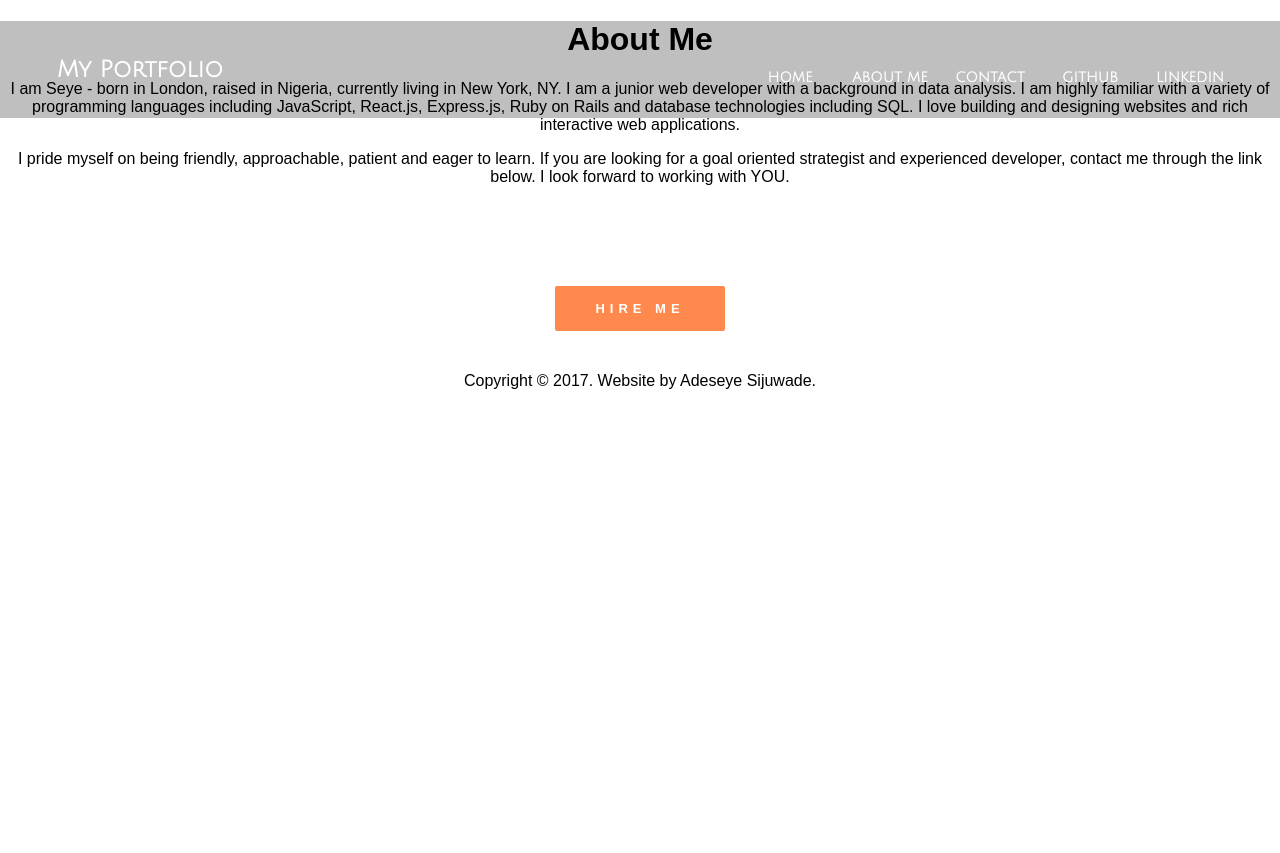
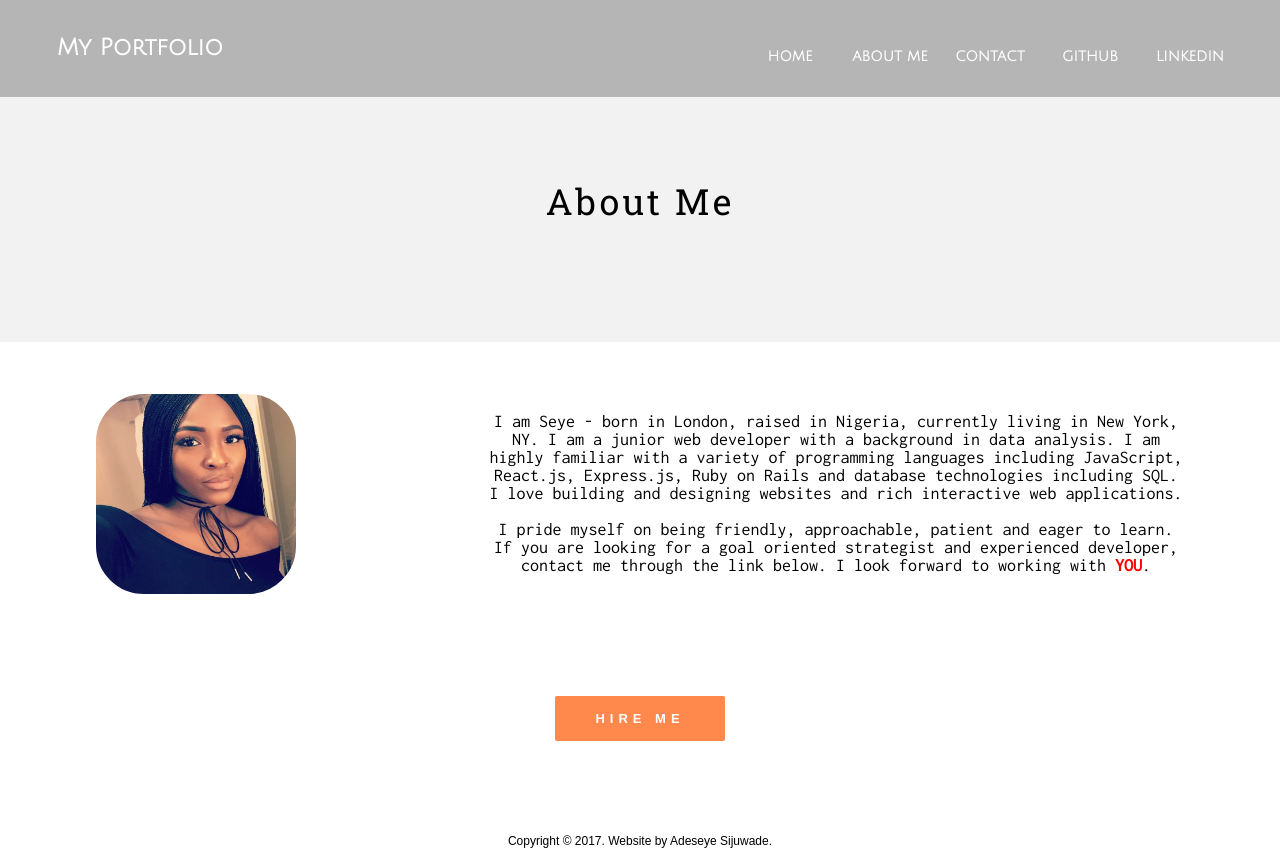
Before and after one commit to seyesij/portfolio, a React (Create React App) app in the folder my_website/: page /about in a window 1280 px wide. Before the commit the page ends 800 px from the top, so only its background shows below. Built offline with nearby package versions, Linux system fonts and the light colour scheme.

Commit message:
update style

```diff
--- a/my_website/src/App.css
+++ b/my_website/src/App.css
@@ -8,7 +8,8 @@
 }
 .projectheading{
   text-align: center;
-  font-family: 'Julius Sans One', sans-serif;
+  font-family: 'Cutive Mono', monospace;
+  text-transform: uppercase;
   font-size: 42px;
 }
 .p1, .p2, .p3, .p4, .p5, .p6, .p7, .p8 {
@@ -23,13 +24,17 @@
   background-size: 100% 100%;
   box-shadow: 0 0 0 1px #fff;
 }
-.work:hover .overlay {
+.work:hover .overlay-inner {
     opacity: 1;
 }
 .overlay {
+  display: flex;
+}
+.overlay-inner {
+    flex-grow: 1;
     height: 248px;
     opacity: 0;
-    width: 353px;
+    width: 350px;
     background: rgba(64, 35, 97, 0.85);
     transition: opacity, 0.3s;
     border: 1px solid rgba(64, 35, 97, 0.8);
@@ -41,9 +46,12 @@
   }
 .overlay-text h5 {
   text-transform: uppercase;
+  font-family: 'Inconsolata', monospace;
+  font-size: 18px;
 }
 .overlay-text p {
   font-size: 14px;
+  font-family: 'Inconsolata', monospace;
 }
 .p2 {
   background: url("./images/barhoppers.png");
@@ -81,7 +89,7 @@
 
 /****Heading*****/
 .heading{
-  height: 700px;
+  height: 750px;
   background-color: #f2f2f2;
   border: 1px solid #f2f2f2;
   display: flex;
@@ -91,10 +99,20 @@
 .banner h1 {
   font-size: 70px;
   line-height: 30px;
+  font-family: 'Inconsolata', monospace;
 }
-.banner p {
+.banner p{
+  font-size: 25px;
+  line-height: 0;
+  font-family: 'Inconsolata', monospace;
+  color: #ff884d;
+  padding-bottom: 7px;
+}
+.banner span{
   font-size: 20px;
   line-height: 0;
+  font-family: 'Inconsolata', monospace;
+  color: #ff884d;
 }
 
 /***FOOTER***/
@@ -104,7 +122,10 @@
 }
 .footer_bottom {
   line-height: 0px;
-  margin-top: 50px;
+  margin-top: 100px;
+}
+.footer_bottom p{
+  font-size: 12px;
 }
 button{
   padding: 15px 40px;
@@ -169,5 +190,91 @@ button:hover, button:focus {
   float: right;
 }
 .nav ul li h3:hover {
-  color: rgb(64, 35, 97);
+  color: #ff884d;
 }
+
+/****CONTACT****/
+.contact_page{
+
+}
+.contact_heading{
+  padding-top: 60px;
+  display: flex;
+  justify-content: center;
+  align-items: center;
+  height: 280px;
+  background-color: #f2f2f2;
+  border: 1px solid #f2f2f2;
+}
+.contact_heading h1{
+  font-size: 36px;
+  font-weight: 400;
+  letter-spacing: 3px;
+  line-height: 24px;
+  font-family: "Roboto Slab", sans-serif;
+}
+.contact_info{
+  margin-top: 50px;
+}
+.contact_info p{
+  margin-top: 20px;
+  font-family: 'Inconsolata', monospace;
+}
+.info {
+  text-transform: uppercase;
+  font-family: "Roboto Slab", sans-serif;
+  font-size: 14px;
+  font-weight: bolder;
+  color: #ff884d;
+}
+.contact_footer{
+    position:absolute;
+    width:100%;
+    bottom:0px;
+    font-size: 12px;
+}
+
+/****ABOUT****/
+.about_page{
+
+}
+.about_heading{
+  padding-top: 60px;
+  display: flex;
+  justify-content: center;
+  align-items: center;
+  height: 280px;
+  background-color: #f2f2f2;
+  border: 1px solid #f2f2f2;
+}
+.about_heading h1{
+  font-size: 36px;
+  font-weight: 400;
+  letter-spacing: 3px;
+  line-height: 24px;
+  font-family: "Roboto Slab", sans-serif;
+}
+.about_info{
+  justify-content: space-around;
+  align-items: center;
+  margin-top: 50px;
+  display: flex;
+}
+.profpic{
+  background: url("./images/me.jpg");
+  background-size: 100% 100%;
+  width: 200px;
+  height: 200px;
+  border: 2px solid white;
+  border-radius: 50px;
+}
+.content{
+  width: 700px;
+  height: 200px;
+  font-family: 'Inconsolata', monospace;
+  font-size: 18px;
+}
+.you{
+  color: red;
+  font-weight: bold;
+}
```
